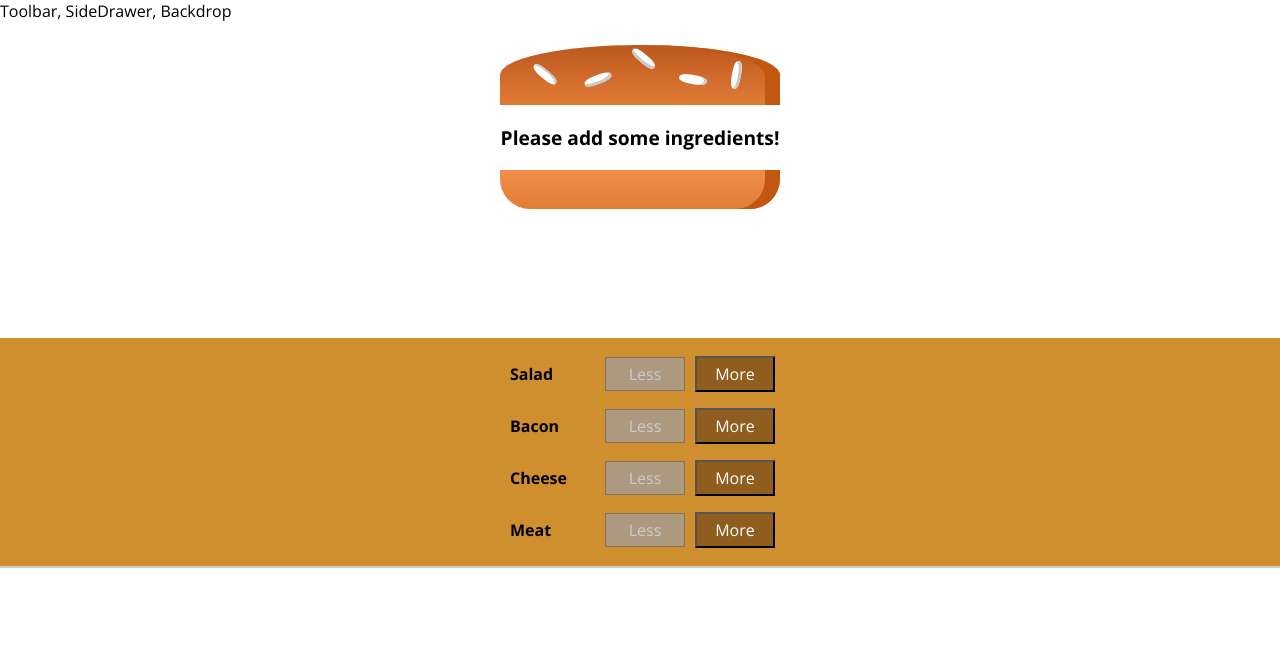
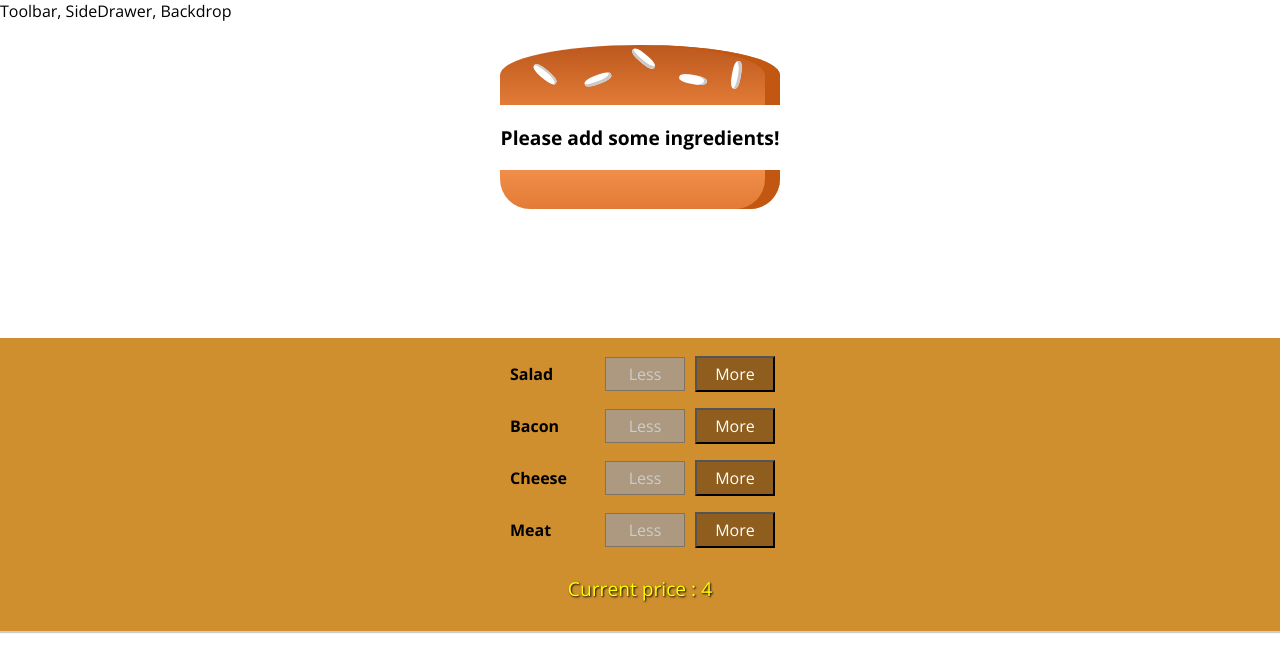
Before and after one commit to ssimonlp/BurgerBuilder, a React app: page / in a window 1280 px wide. Shown: the top 672 px of the page. Built offline with nearby package versions, Linux system fonts and the light colour scheme.

Commit message:
added current price

```diff
--- a/src/components/Burger/BuildControls/BuildControls.css
+++ b/src/components/Burger/BuildControls/BuildControls.css
@@ -8,3 +8,9 @@
   margin: auto;
   padding: 10px 0;
 }
+
+.CurrentPrice {
+  font-size: 1.2rem;
+  color: #FFFF00;
+  text-shadow: 1px 1px 2px black;
+}
--- a/src/components/Burger/BuildControls/BuildControls.js
+++ b/src/components/Burger/BuildControls/BuildControls.js
@@ -20,6 +20,7 @@ const buildControls = (props) => (
                 disabled={props.disabled[control.type]}
             />
         )}
+        <p className={classes.CurrentPrice}>Current price : {props.price}</p>
     </div>
 );
 
--- a/src/containers/BurgerBuilder/BurgerBuilder.js
+++ b/src/containers/BurgerBuilder/BurgerBuilder.js
@@ -62,6 +62,7 @@ class BurgerBuilder extends Component {
                     ingredientAdded={this.addIngredientHandler}
                     ingredientRemoved={this.removeIngredientHandler}
                     disabled={disabledInfos}
+                    price={this.state.totalPrice}
                 />
             </Aux>
         );
```
